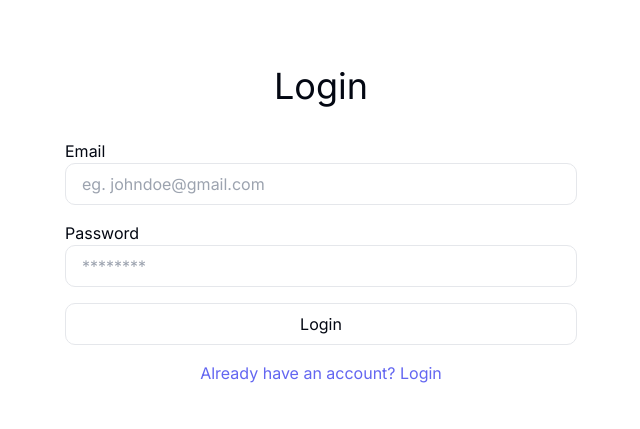
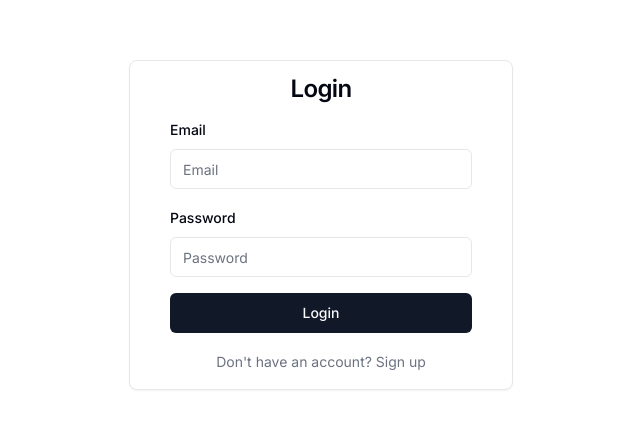
Before and after one commit to ashishxcode/next-auth, a Next.js app: page /login in a window 1280 px wide. Shown: the part 175-604 px from the top of the page, without its empty margins (319-959 px from the left). Built offline with nearby package versions, Linux system fonts and the light colour scheme.

Commit message:
CI : updating login page ui using shadcn

```diff
--- a/src/app/login/page.tsx
+++ b/src/app/login/page.tsx
@@ -1,61 +1,119 @@
 'use client';
+
 import React from 'react';
 import Link from 'next/link';
-import { useRouter } from 'next/navigation';
+import { cn } from '@/lib/utils';
+import { Button } from '@/components/ui/button';
+import { Card, CardContent, CardTitle } from '@/components/ui/card';
+import {
+	Form,
+	FormControl,
+	FormLabel,
+	FormItem,
+	FormDescription,
+} from '@/components/ui/form';
+import { Input } from '@/components/ui/input';
+import { useForm, Controller } from 'react-hook-form';
+import { zodResolver } from '@hookform/resolvers/zod';
+import * as z from 'zod';
+
 import axios from 'axios';
 
+const loginSchema = z.object({
+	email: z.string({ required_error: 'Email is required' }).email(),
+	password: z.string({ required_error: 'Password is required' }).min(8),
+});
+
 const LoginPage = () => {
-	const [user, setUser] = React.useState({
+	const form = useForm<z.infer<typeof loginSchema>>({
+		resolver: zodResolver(loginSchema),
+		defaultValues: {
 			email: '',
 			password: '',
+		},
 	});
 
-	const onLogin = async () => {
-		console.log('user', user);
-	};
+	const {
+		handleSubmit,
+		control,
+		formState: { errors, isSubmitting },
+	} = form;
+
+	function onSubmit(data: z.infer<typeof loginSchema>) {
+		console.log(data);
+	}
 
 	return (
 		<section className='flex flex-col items-center justify-center min-h-screen py-2'>
-			<h1 className='text-4xl font-700 text-center mb-8'>Login</h1>
-			<hr />
-
-			<div className='flex flex-col items-center justify-center w-full px-20 max-w-2xl'>
-				<div className='flex flex-col w-full'>
-					<label htmlFor='email'>Email</label>
-					<input
-						id='email'
-						type='email'
-						className='px-4 py-2 mb-4 border rounded-[10px] text-gray-800'
-						value={user.email}
-						placeholder='eg. johndoe@gmail.com'
-						onChange={(e) =>
-							setUser((prev) => ({ ...prev, email: e.target.value }))
-						}
+			<Card className='p-4 w-full sm:w-96'>
+				<CardTitle className='text-center'>Login</CardTitle>
+				<CardContent className='py-4'>
+					<Form {...form}>
+						<form
+							onSubmit={handleSubmit(onSubmit)}
+							className='flex flex-col space-y-4'
+						>
+							<Controller
+								name='email'
+								control={control}
+								render={({ field }) => (
+									<FormItem>
+										<FormLabel htmlFor='email'>Email</FormLabel>
+										<FormControl>
+											<Input type='email' placeholder='Email' {...field} />
+										</FormControl>
+										{errors.email && (
+											<FormDescription className='text-red-500'>
+												{errors.email.message}
+											</FormDescription>
+										)}
+									</FormItem>
+								)}
 							/>
-				</div>
-				<div className='flex flex-col w-full '>
-					<label htmlFor='password'>Password</label>
-					<input
-						id='password'
+							<Controller
+								name='password'
+								control={control}
+								render={({ field }) => (
+									<FormItem>
+										<FormLabel htmlFor='password'>Password</FormLabel>
+										<FormControl>
+											<Input
 												type='password'
-						className='px-4 py-2 mb-4 border  rounded-[10px] text-gray-800'
-						value={user.password}
-						placeholder='********'
-						onChange={(e) =>
-							setUser((prev) => ({ ...prev, password: e.target.value }))
-						}
+												placeholder='Password'
+												{...field}
 											/>
-				</div>
-				<button
-					className='w-full px-4 py-2 mb-4 border rounded-[10px] hover:bg-indigo-500 hover:text-white hover:border-indigo-500 transition-all duration-200 ease-in-out'
-					onClick={onLogin}
+										</FormControl>
+										{errors.password && (
+											<FormDescription className='text-red-500'>
+												{errors.password.message}
+											</FormDescription>
+										)}
+									</FormItem>
+								)}
+							/>
+							<FormItem>
+								<FormControl>
+									<Button
+										type='submit'
+										className={cn('w-full', {
+											'bg-blue-500': isSubmitting,
+										})}
 									>
-					Login
-				</button>
-				<Link href='/signup' className='text-indigo-500'>
-					Already have an account? Login
+										{isSubmitting ? 'Logging in...' : 'Login'}
+									</Button>
+								</FormControl>
+							</FormItem>
+						</form>
+					</Form>
+				</CardContent>
+				<div className='text-center'>
+					<Link href='/signup'>
+						<span className='text-sm text-gray-500 hover:text-gray-700'>
+							Don&apos;t have an account? Sign up
+						</span>
 					</Link>
 				</div>
+			</Card>
 		</section>
 	);
 };
```
Lines whose indentation alone changed are shown as unchanged.
